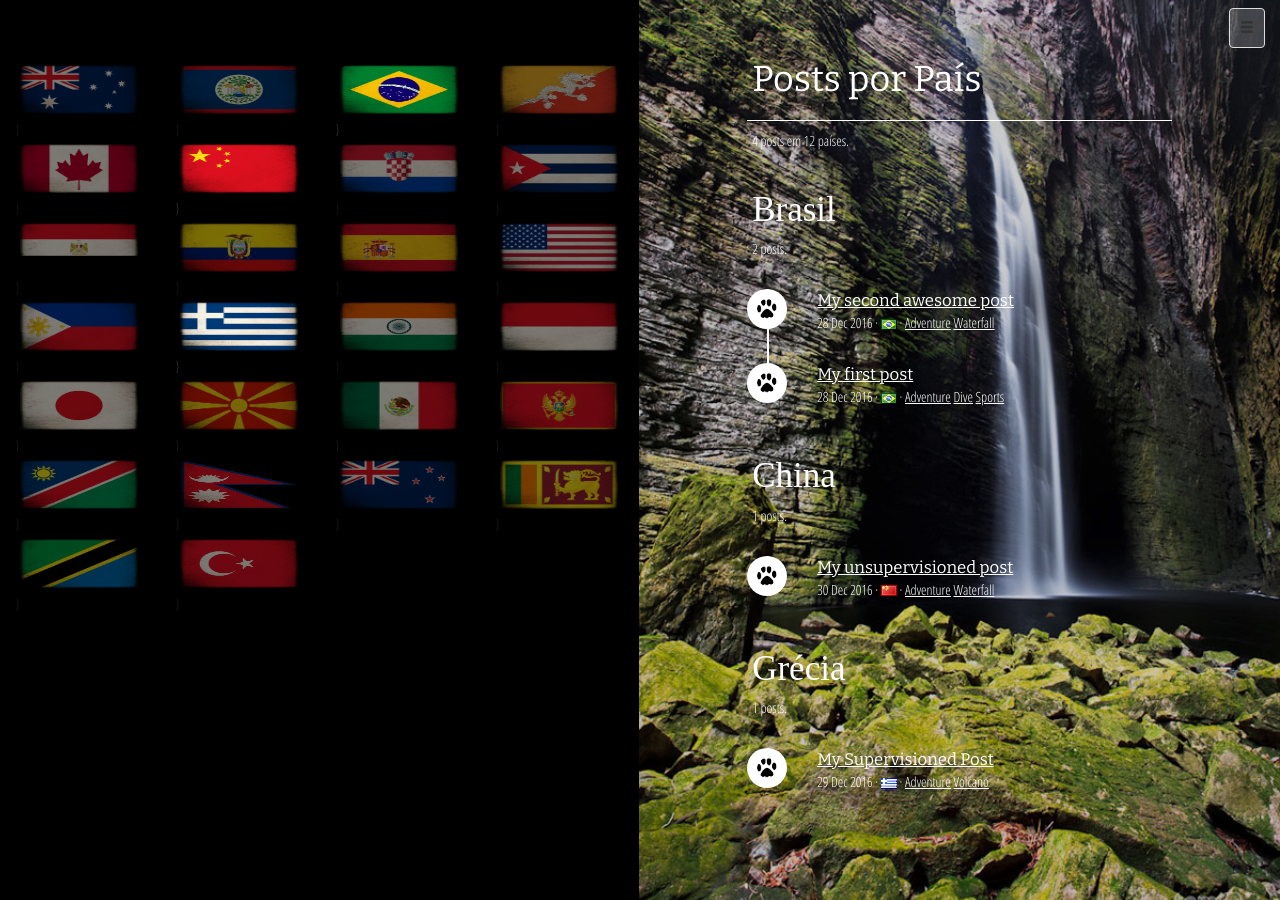
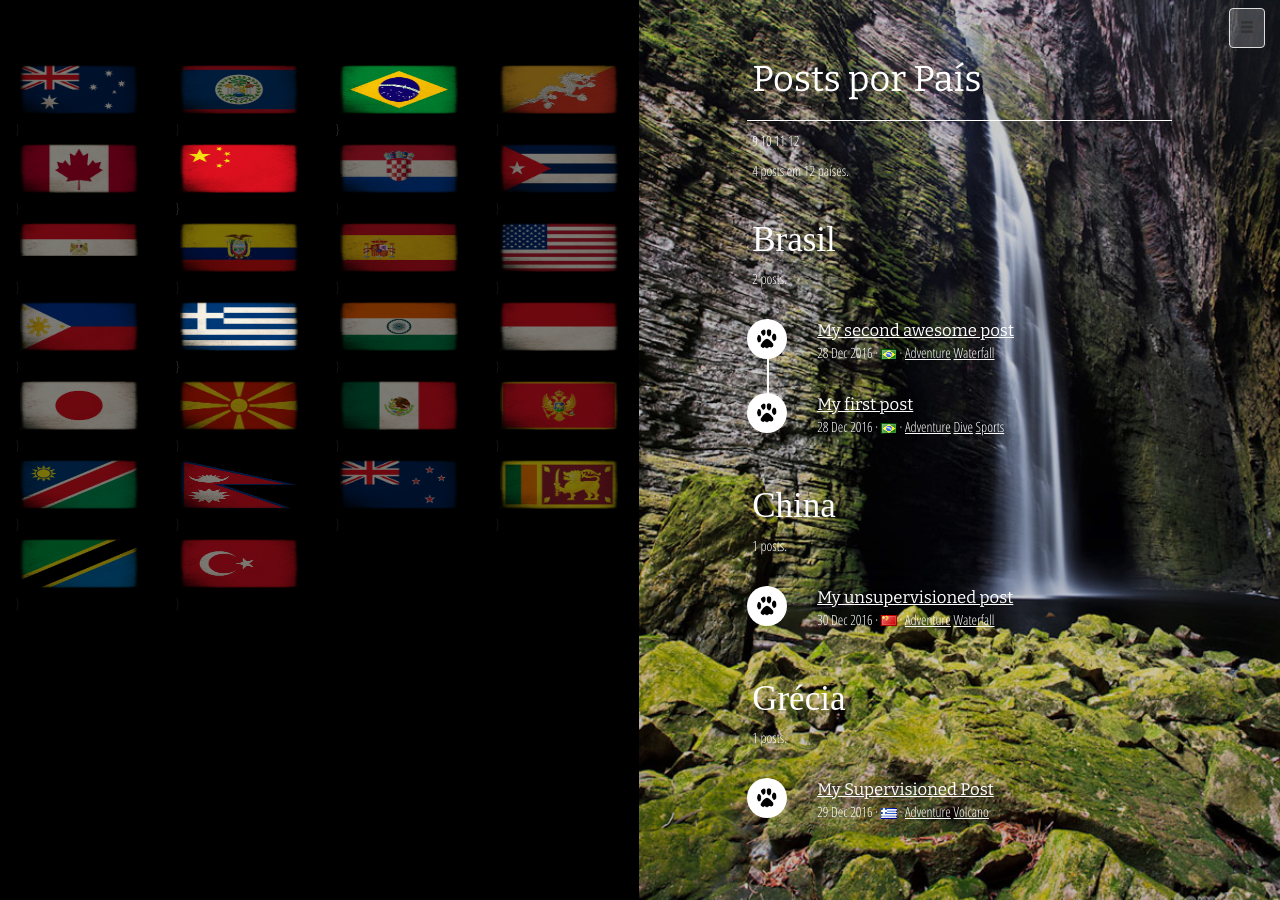
Before and after one commit to amandaferrari/project-grace-marguerite, a Jekyll site: the page built from travel/country/index.html, in a window 1280 px wide. Built offline with Jekyll 4.4.1, drawn with Linux system fonts in a browser that asks for light colours; some web fonts are replaced.

Commit message:
Debug country_count

```diff
--- a/travel/country/index.html
+++ b/travel/country/index.html
@@ -38,6 +38,7 @@ title: Amanda's Blog · Países
 							{% endif %}
 						{% endfor %}
 						{% endcapture %}
+						<p>{{ country_count }}</p>
 						{% assign country_total = country_count | split: ' ' | last %}
 						<p></p>
 						<p>{{ site.posts.size }} posts em {{ country_total }} países.</p>
```
